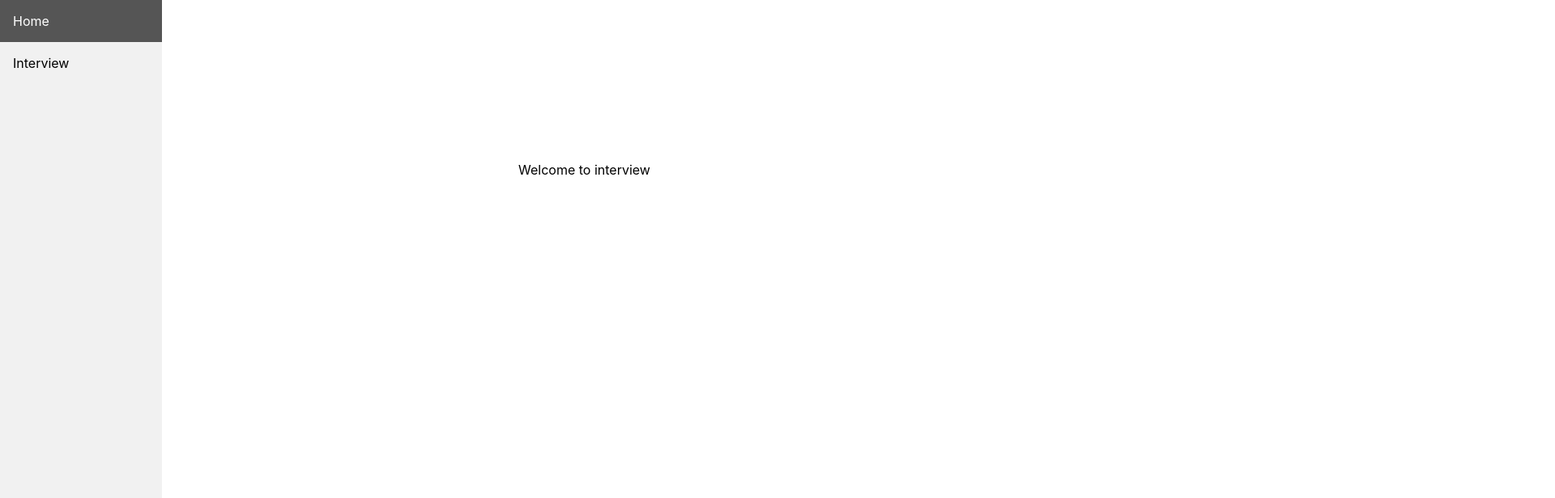
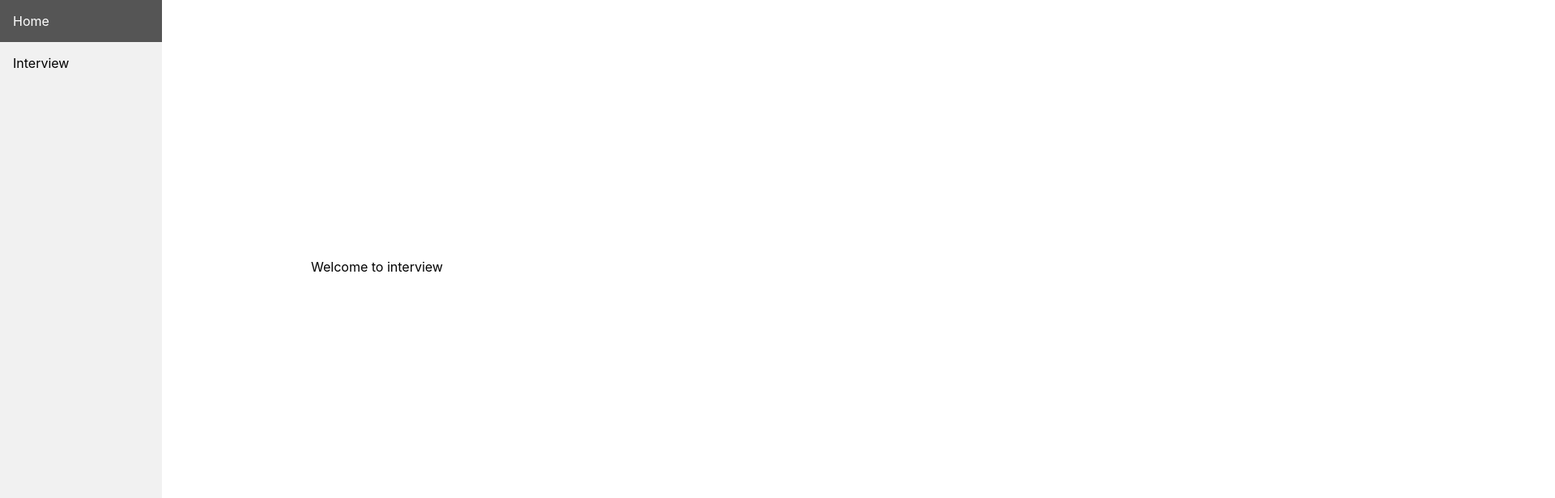
Before and after one commit to vaibhavchobisa/react-side-panel, a React (Create React App) app: page /interview in a window 1280 px wide. Shown: the top 616 px of the page at 81% size, 1920 px wide, since content can reach past the window. Built offline with nearby package versions, Linux system fonts and the light colour scheme.

Commit message:
text alignment change wrt vh & vw

```diff
--- a/src/App.css
+++ b/src/App.css
@@ -1,15 +1,13 @@
 .home {
-  display: block;
   position: relative;
-  left: 50%;
-  top: 200px;
+  left: 30vw;
+  top: 40vh;
 }
 
 .interview {
-  display: block;
   position: relative;
-  left: 50%;
-  top: 200px;
+  left: 30vw;
+  top: 40vh;
 }
 
 .sidebar {
```
